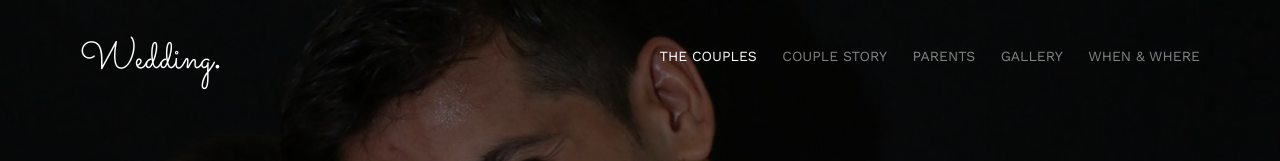
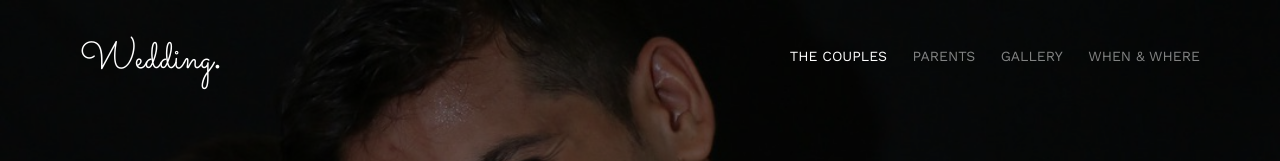
Before and after one commit to wedding9421/wedding.github.io, a plain HTML site: page index.html in a window 1280 px wide. Shown: the top 161 px of the page. Drawn offline with nearby package versions, Linux system fonts and the light colour scheme; files whose address does not match are found by name.

Commit message:
Update index.html

```diff
--- a/index.html
+++ b/index.html
@@ -84,7 +84,7 @@
 					<div class="col-xs-10 text-right menu-1">
 						<ul>
 							<li class="active"><a href="index.html">The Couples</a></li>
-							<li><a href="story.html">Couple Story</a></li>
+
 							<li><a href="parents.html">Parents</a></li>
 							<li>
 								<a href="gallery.html">Gallery</a>
```
